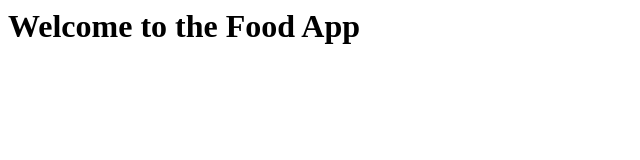
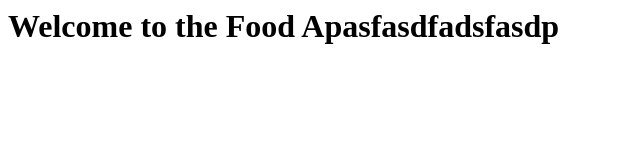
Before and after one commit to yuantocode/FoodApp, a website: page test.html in a window 1280 px wide. Shown: the whole page, without its empty margins (0-640 px from the left). Drawn offline with Linux system fonts and the light colour scheme.

Commit message:
test commit sa branch

```diff
--- a/test.html
+++ b/test.html
@@ -3,6 +3,6 @@
     <title>Food App</title>
 </head>
 <body>
-    <h1>Welcome to the Food App</h1>
+    <h1>Welcome to the Food Apasfasdfadsfasdp</h1>
 </body>
 </html>
```
